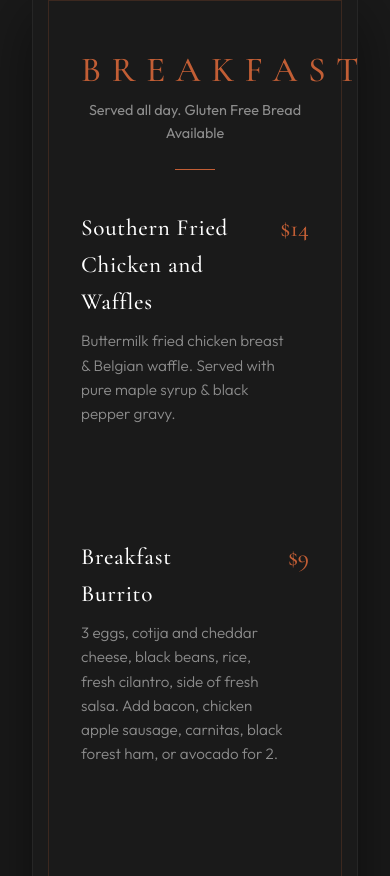
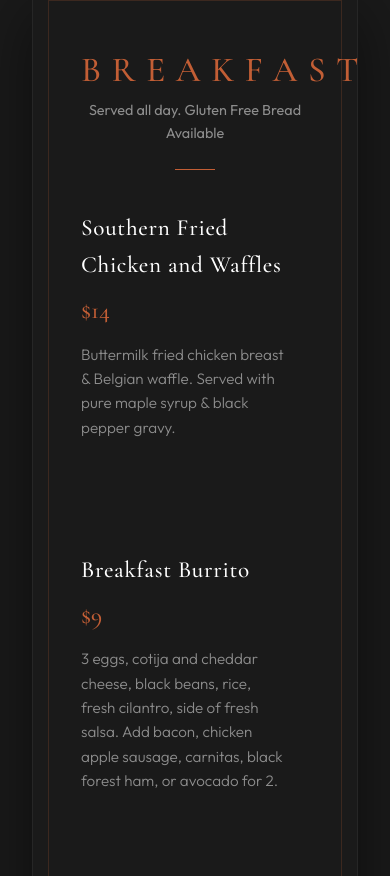
Before and after one commit to markhormolvi-cell/WildFigKitchen, a plain HTML site: page WildFigKitchen/index.html in a window 390 px wide. Shown: the part 3161-4037 px from the top of the page. Drawn offline with nearby package versions, Linux system fonts and the light colour scheme.

Commit message:
Add files via upload

```diff
--- a/WildFigKitchen/style.css
+++ b/WildFigKitchen/style.css
@@ -1347,6 +1347,23 @@ body.nav-open {
     .section {
         padding: 5rem 0;
     }
+
+    .menu-item-row {
+        grid-template-columns: 1fr;
+        grid-template-areas:
+            "name"
+            "price"
+            "desc";
+        gap: 0.5rem;
+    }
+
+    .menu-item-name::after {
+        display: none;
+    }
+
+    .menu-item-price {
+        text-align: left;
+    }
 }
 
 @media (max-width: 480px) {
```
